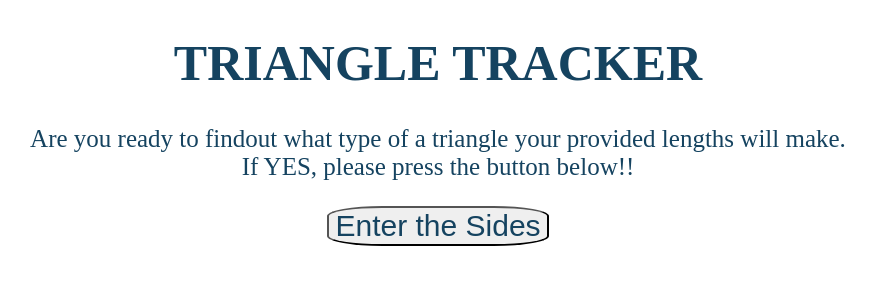
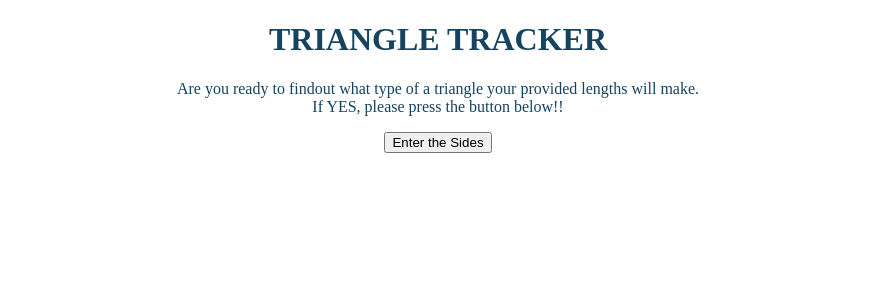
Before and after one commit to AnumAsif/triangle-tracker, a plain HTML site: page index.html in a window 1280 px wide. Shown: the whole page, without its empty margins (210-1085 px from the left). Drawn offline with Linux system fonts and the light colour scheme.

```diff
--- a/styles/styles.css
+++ b/styles/styles.css
@@ -6,15 +6,3 @@ body {
   /*font-family: 'Acme', sans-serif;*/
   color: #154360  ;
 }
-h1{
-  font-size:50px;
-}
-p{
-
-  font-size: 25px;
-}
-button{
-  /*font-family: 'Acme', sans-serif;*/
-  color: #154360  ;
-  font-size: 30px;
-  border-radius: 25%;
```
